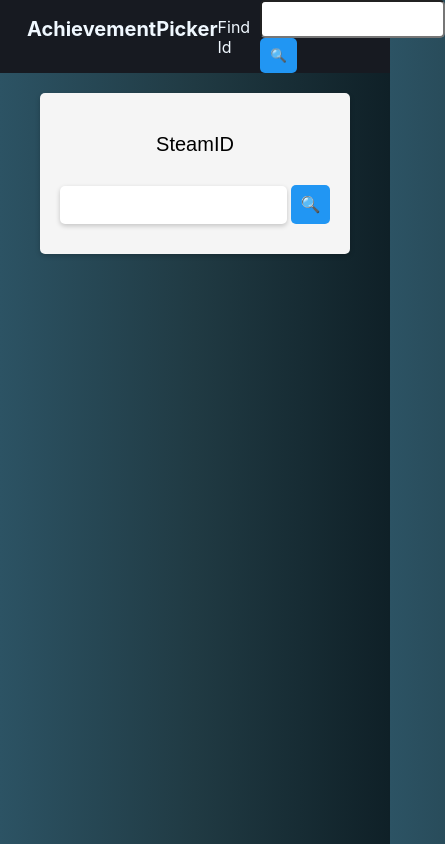
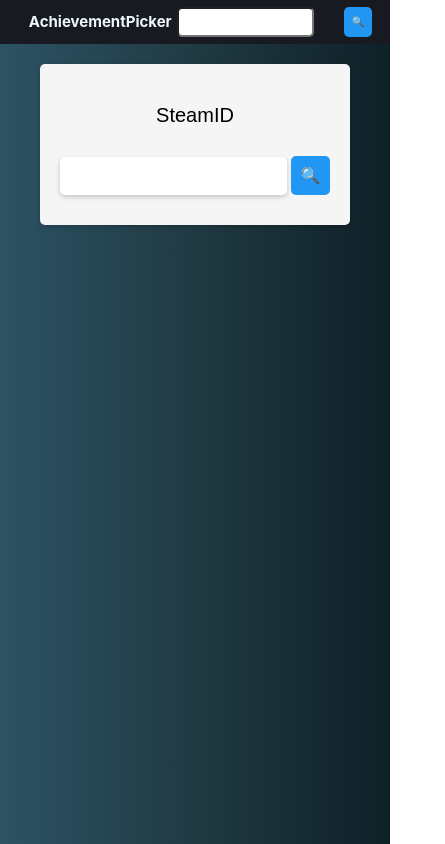
Before and after one commit to ViljamEkdhl/achievmentPicker, a SvelteKit app: page / in a window 390 px wide. Shown: the whole page, 445 px wide, since content can reach past the window. Built offline with nearby package versions, Linux system fonts and the light colour scheme.

Commit message:
mediaqueries for mobile mode

```diff
--- a/src/components/getSteamId.svelte
+++ b/src/components/getSteamId.svelte
@@ -1,9 +1,9 @@
 <script>
 	let searchParam = '';
 
-    async function handleSubmit(){
+	async function handleSubmit() {
 		const payload = {
-			searchParam: searchParam,
+			searchParam: searchParam
 		};
 
 		const response = await fetch(`/getId`, {
@@ -21,19 +21,17 @@
 		});
 
 		if (res) {
-            let id = res.body.response
+			let id = res.body.response;
 
-            if(id.success == 1){
-                console.log('Fetch successful')
-                console.log(id.steamid)
+			if (id.success == 1) {
+				console.log('Fetch successful');
+				console.log(id.steamid);
 
-                searchParam = id.steamid
+				searchParam = id.steamid;
 			}
-
 		} else {
 			console.error('Empty or invalid response from API');
 		}
-
 	}
 </script>
 
@@ -49,33 +47,61 @@
 </div>
 
 <style>
-
-
-    .id-lookup{
+	.id-lookup {
 		display: flex;
 		justify-content: center;
 		align-items: center;
 		margin-right: 1rem;
 	}
 
-    p{
+	p {
 		color: aliceblue;
 		font-family: 'Inter', sans-serif;
 		padding-right: 10px;
 	}
 
-    input{
+	input {
 		height: 2rem;
 		border-radius: 5px;
+		width: 75%;
 	}
 
-    button{
+	button {
 		padding: 10px;
 		color: white;
-		background-color: #2196F3;
+		background-color: #2196f3;
 		border: none;
 		border-radius: 5px;
 		cursor: pointer;
 		transition: background-color 0.3s ease;
 	}
+
+	/* Media query for screen width 520px or smaller */
+	@media (max-width: 520px) {
+		input {
+			font-size: 12px;
+			padding: 8px;
+			height: 10px;
+			padding-right: 0px;
+		}
+
+		button {
+			font-size: 10px;
+			padding: 8px;
+		}
+
+		.id-lookup {
+			font-size: 14px;
+			margin-top: 5px;
+			margin-bottom: 5px;
+		}
+
+		.id-lookup p {
+			display: none; /* Hide the paragraph tag */
+		}
+
+		form{
+			display: flex;
+		}
+	}
 </style>
--- a/src/routes/+layout.svelte
+++ b/src/routes/+layout.svelte
@@ -49,4 +49,15 @@
 		font-family: 'Inter', sans-serif;
 	}
 
+		/* Media query for screen width 520px or smaller */
+		@media (max-width: 440px) {
+			nav{
+				justify-content: center;
+			}
+
+			h1{
+				font-size: 15px;
+				padding-right: 5px;
+			}
+		}
 </style>
```
Lines whose indentation alone changed are shown as unchanged.
